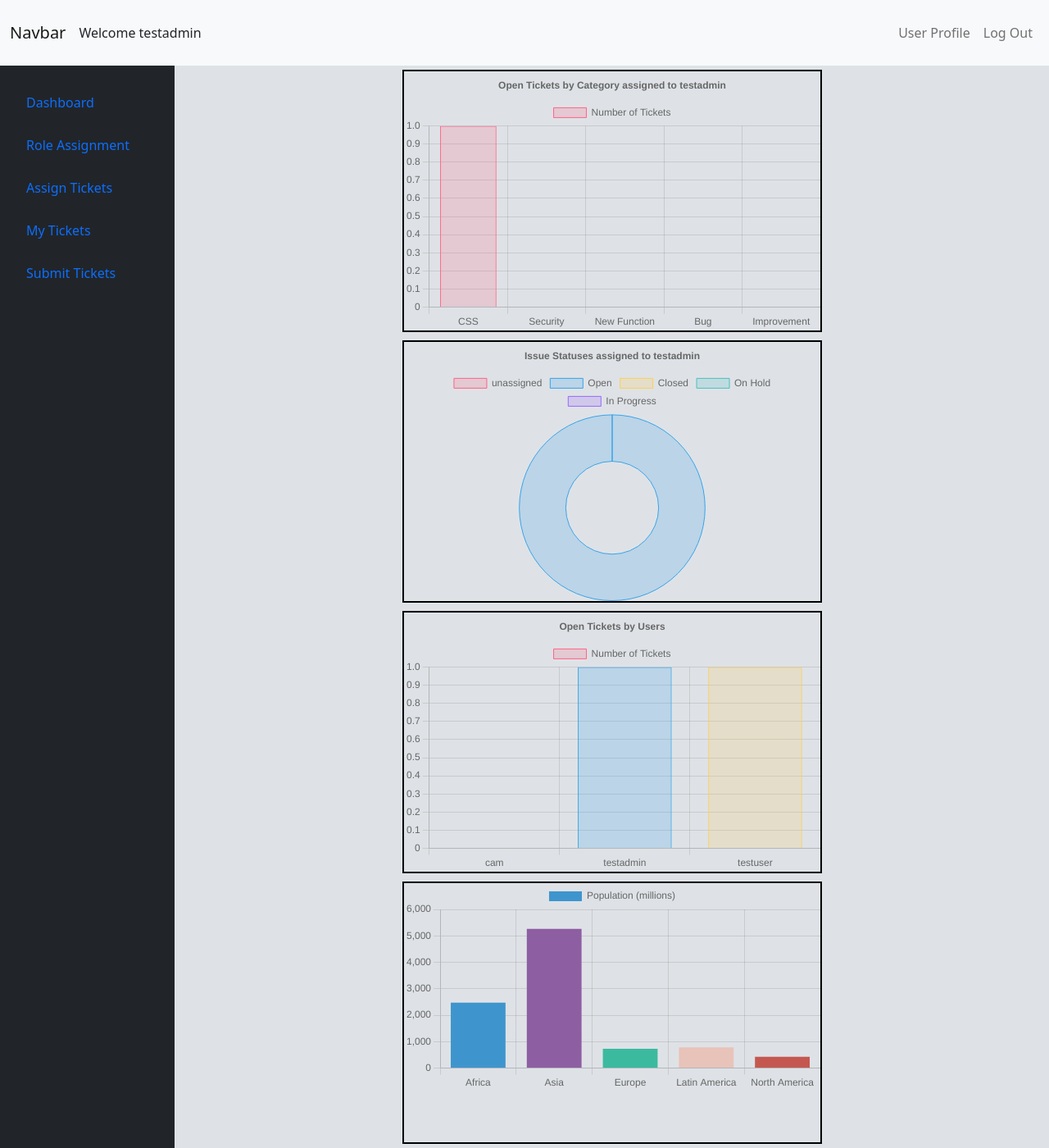
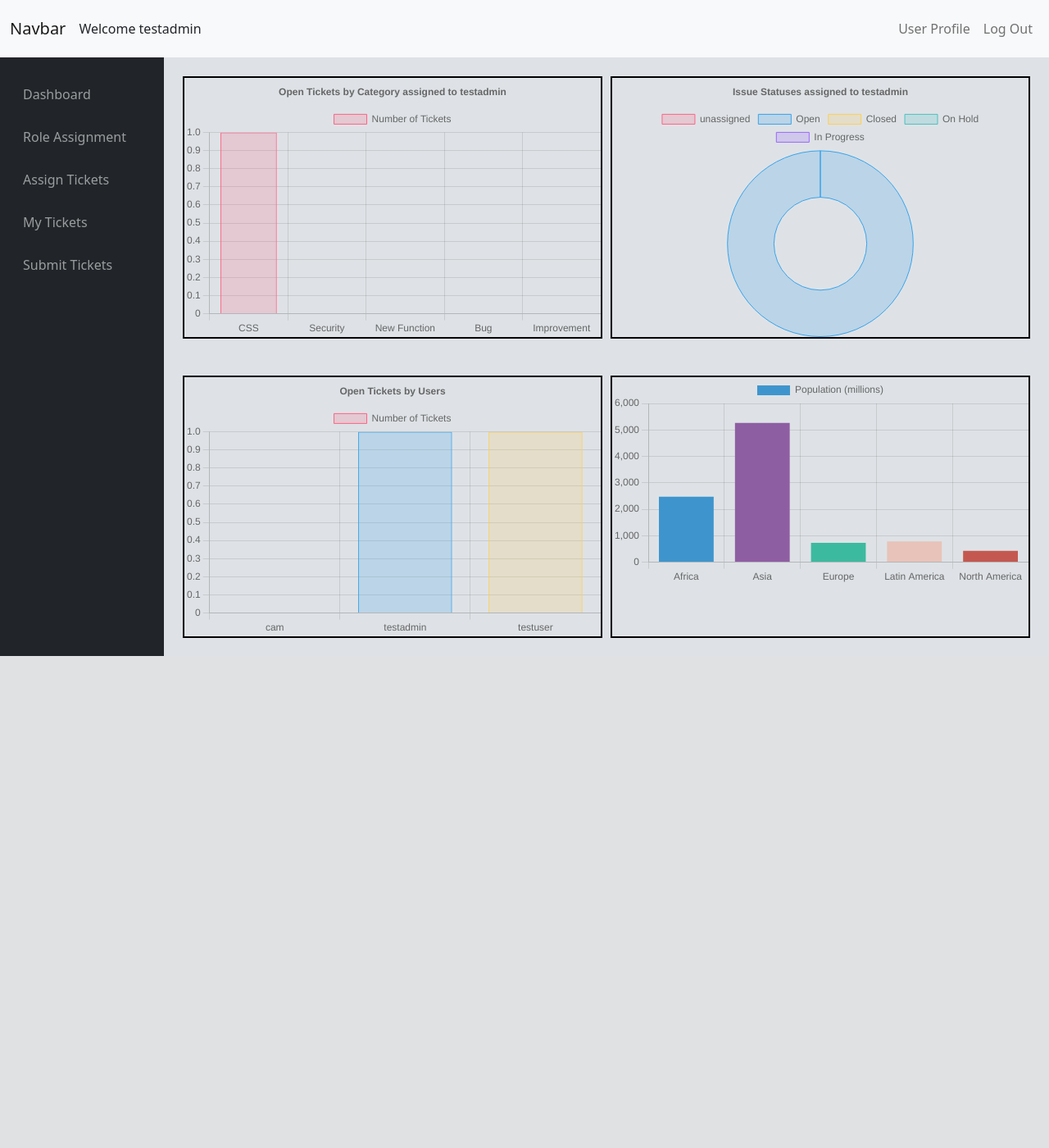
Before and after one commit to CameronDeweerd/IssueTracker, a Flask app: page /issue/dashboard in a window 1280 px wide. Shown: the whole page at 82% size. After the commit the page ends 800 px from the top, so only its background shows below. Run offline with Flask 2, Linux system fonts and the light colour scheme; a user stored in the database is signed in; data comes from the database, SQL or seed files in the repository; some libraries are stand-ins or nearby versions.

Commit message:
CSS fixes to make the Navbars look better

```diff
--- a/static/styles.css
+++ b/static/styles.css
@@ -1,3 +1,6 @@
+:root {
+    --topNavHeight: 70px
+}
 
 header {
     display:block;
@@ -94,19 +97,25 @@ form div {
 }
 
 #main-and-sidenav-container {
-    min-height:90vh;
+    min-height:calc(100vh - var(--topNavHeight));
     justify-content:center;
     background-color: #dee2e6;
-
+    flex-grow: 1;
+    height:
 }
-
-#navbar-sidenav{
-
-}
-
 
 #navbar-header{
     height:10vh;
+    max-height:var(--topNavHeight);
+}
+
+#navbar-side{
+    max-width:200px;
+    align-left;
+}
+
+#main-content-box{
+    flex-grow: 1;
 }
 
 textarea {
--- a/templates/layout.html
+++ b/templates/layout.html
@@ -43,41 +43,40 @@
   </nav>
 
   <!--Flexbox sidebar-->
-  <div class="container-fluid vh-auto">
+  <div class="container-fluid">
     <div class="row" id="main-and-sidenav-container">
       {% if session.user_id %}
-      <div class="navbar col-2 navbar-light bg-dark align-items-start justify-content-start" id="navbar-side">
-        <!--      TODO      I don't know what most of these classes do since I pasted them. will need to check them out later-->
-        <div class="d-flex flex-column align-items-top align-items-sm-start px-3 pt-2 text-white">
-          <ul class="nav nav-pills flex-column mb-sm-auto mb-0 align-items-center align-items-sm-start" id="menu">
+      <nav class="navbar col-2 navbar-dark bg-dark align-items-start justify-content-start" id="navbar-side">
+        <div class="navbar-nav d-flex flex-column align-items-top align-items-sm-start px-3 pt-2">
+          <ul class="nav flex-column mb-sm-auto mb-0 align-items-center align-items-sm-start" id="menu">
             <li class="nav-item">
-              <a href="./dashboard" class="nav-link align-middle px-0">
-                <i class="fs-4 bi-house"></i> <span class="ms-1 d-none d-sm-inline">Dashboard</span>
+              <a href="./dashboard" class="nav-link">
+                <i class="fs-4 bi-house"></i> <span>Dashboard</span>
               </a>
             </li>
             <li class="nav-item">
-              <a href="./roles" class="nav-link align-middle px-0">
-                <i class="fs-4 bi-house"></i> <span class="ms-1 d-none d-sm-inline">Role Assignment</span>
+              <a href="./roles" class="nav-link">
+                <i class="fs-4 bi-house"></i> <span>Role Assignment</span>
               </a>
             </li>
             <li class="nav-item">
-              <a href="./assigntickets" class="nav-link align-middle px-0">
-                <i class="fs-4 bi-house"></i> <span class="ms-1 d-none d-sm-inline">Assign Tickets</span>
+              <a href="./assigntickets" class="nav-link">
+                <i class="fs-4 bi-house"></i> <span>Assign Tickets</span>
               </a>
             </li>
             <li class="nav-item">
-              <a href="./mytickets" class="nav-link align-middle px-0">
-                <i class="fs-4 bi-house"></i> <span class="ms-1 d-none d-sm-inline">My Tickets</span>
+              <a href="./mytickets" class="nav-link">
+                <i class="fs-4 bi-house"></i> <span>My Tickets</span>
               </a>
             </li>
             <li class="nav-item">
-              <a href="./submitticket" class="nav-link align-middle px-0">
-                <i class="fs-4 bi-house"></i> <span class="ms-1 d-none d-sm-inline">Submit Tickets</span>
+              <a href="./submitticket" class="nav-link">
+                <i class="fs-4 bi-house"></i> <span>Submit Tickets</span>
               </a>
             </li>
           </ul>
         </div>
-      </div>
+      </nav>
       {% endif %}
       <div class="col-10 justify-center" id="main-content-box">
         {% block main %}{% endblock %}
```
